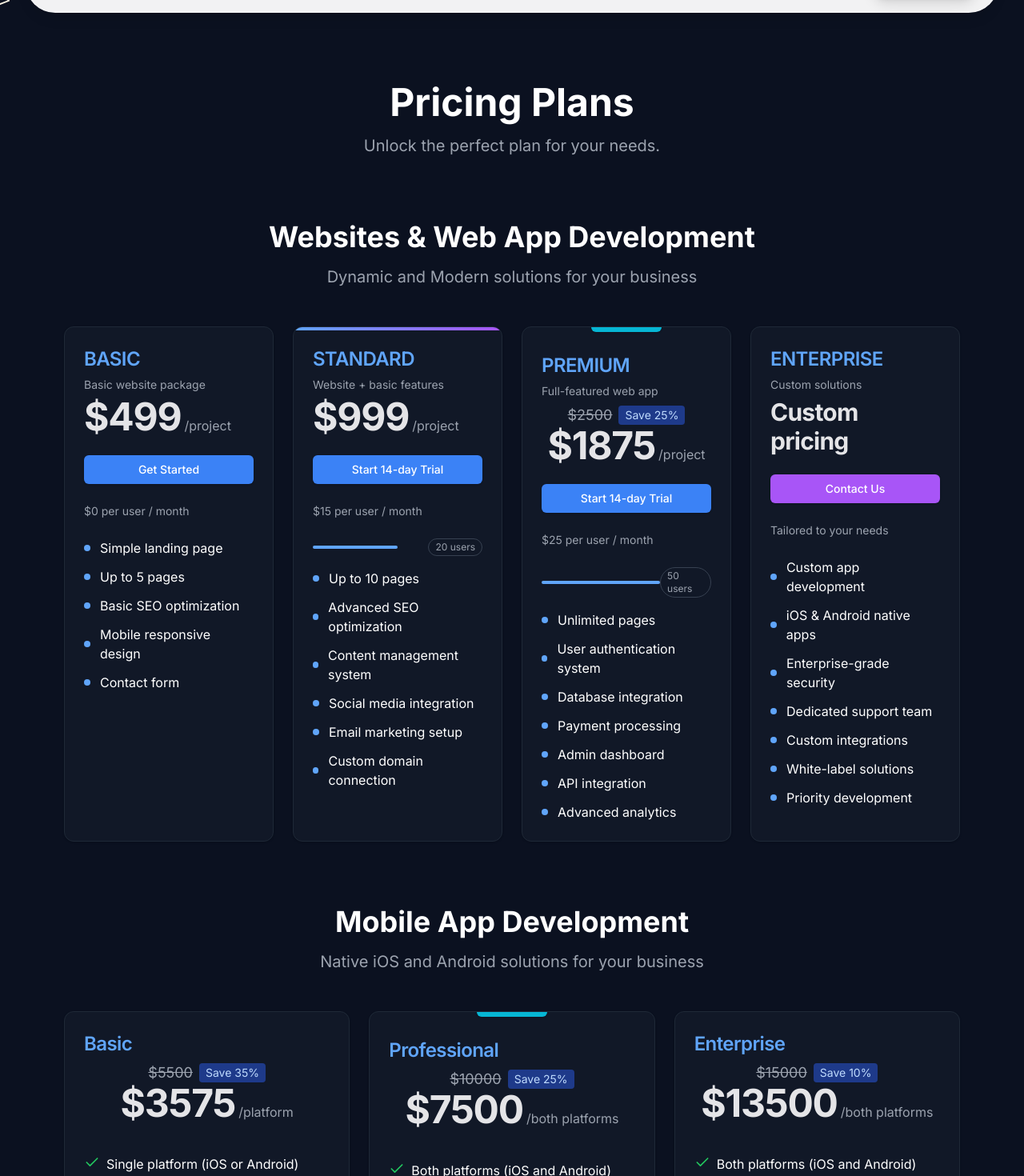
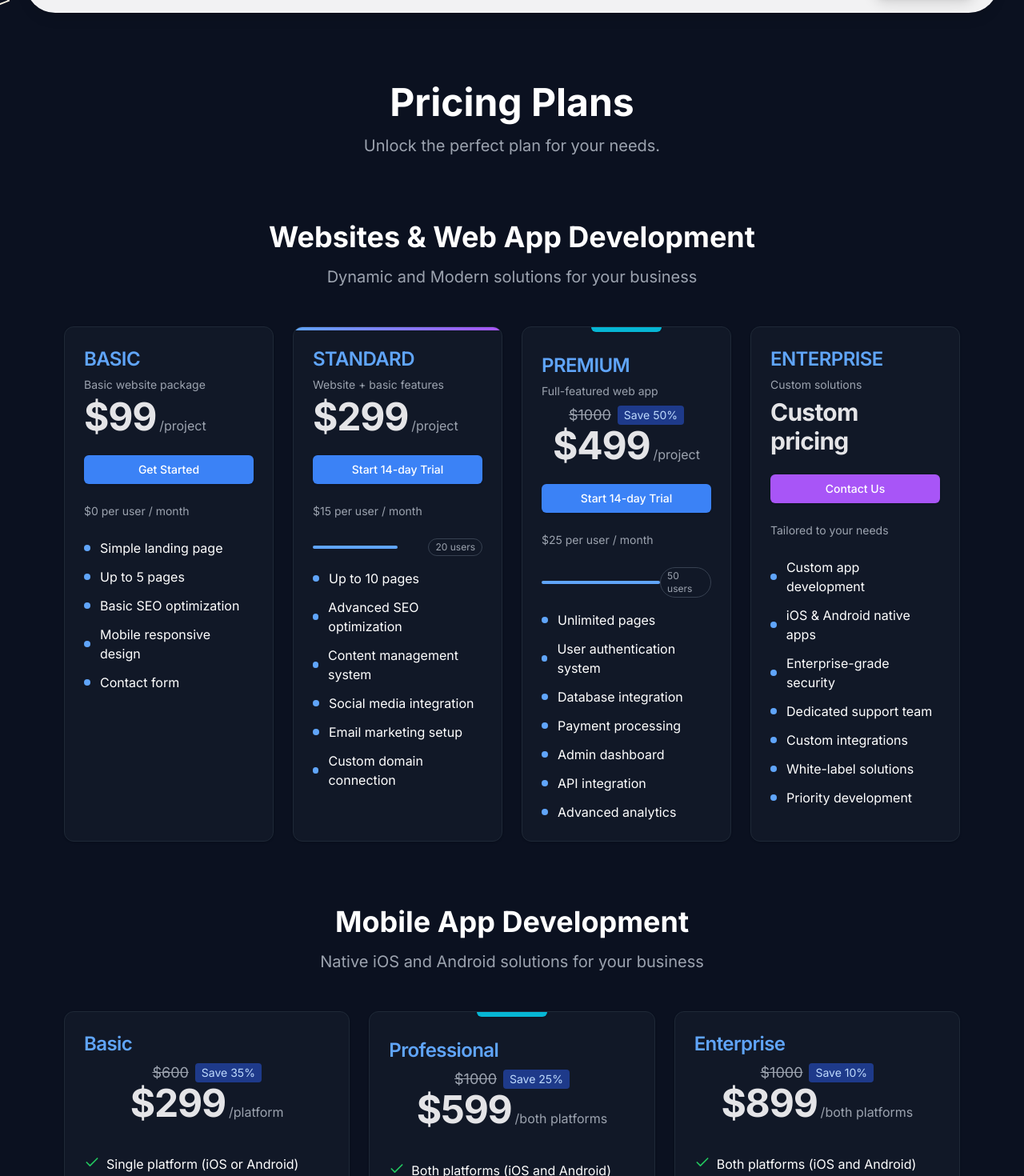
Before and after one commit to nikhilsingh1999/Bytebuster, a React (Vite) app in the folder project/: page /pricing in a window 1280 px wide. Shown: the top 1470 px of the page at 80% size. Built offline with nearby package versions, Linux system fonts and the light colour scheme.

Commit message:
fix bugs

```diff
--- a/project/src/components/Footer.tsx
+++ b/project/src/components/Footer.tsx
@@ -71,9 +71,9 @@ export const Footer = () => {
             <li><a href="/Terms-conditons" className="text-gray-400 hover:text-white transition-colors">Terms and conditions</a></li>
             <li><a href="/Privacy-policy" className="text-gray-400 hover:text-white transition-colors">Privacy policy </a></li>
           </ul>
-          <p className="text-gray-400 text-sm text-center -ml-16">
-    © 2024 ByteBuster. All rights reserved.
-  </p>
+          <p className="text-gray-400 text-sm text-center md:-ml-16 ">
+          © 2024 ByteBuster. All rights reserved.
+          </p>
           <motion.button
             onClick={scrollToTop}
             className="mt-4 md:mt-0 p-2 rounded-full bg-purple-600 hover:bg-purple-700 transition-colors"
--- a/project/src/pages/Pricingpage.tsx
+++ b/project/src/pages/Pricingpage.tsx
@@ -23,7 +23,7 @@ export default function Pricingpage() {
             <CardTitle className="text-blue-400 text-2xl">BASIC</CardTitle>
             <CardDescription className="text-gray-400">Basic website package</CardDescription>
             <div className="mt-4 flex items-baseline">
-              <span className="text-5xl font-extrabold tracking-tight text-zinc-200 ">$499</span>
+              <span className="text-5xl font-extrabold tracking-tight text-zinc-200 ">$99</span>
               <span className="ml-1 text-gray-400">/project</span>
             </div>
           </CardHeader>
@@ -66,7 +66,7 @@ export default function Pricingpage() {
             <CardTitle className="text-blue-400 text-2xl">STANDARD</CardTitle>
             <CardDescription className="text-gray-400">Website + basic features</CardDescription>
             <div className="mt-4 flex items-baseline">
-              <span className="text-5xl font-extrabold tracking-tight  text-zinc-200">$999</span>
+              <span className="text-5xl font-extrabold tracking-tight  text-zinc-200">$299</span>
               <span className="ml-1 text-gray-400">/project</span>
             </div>
           </CardHeader>
@@ -118,11 +118,11 @@ export default function Pricingpage() {
             <CardDescription className="text-gray-400">Full-featured web app</CardDescription>
             <div className="mt-4 flex flex-col">
               <div className="flex items-center justify-center">
-                <span className="text-gray-400 line-through text-lg">$2500</span>
-                <span className="ml-2 text-sm bg-blue-900 text-blue-200 px-2 py-0.5 rounded">Save 25%</span>
+                <span className="text-gray-400 line-through text-lg">$1000</span>
+                <span className="ml-2 text-sm bg-blue-900 text-blue-200 px-2 py-0.5 rounded">Save 50%</span>
               </div>
               <div className="flex items-baseline justify-center">
-                <span className="text-5xl font-extrabold tracking-tight  text-zinc-200">$1875</span>
+                <span className="text-5xl font-extrabold tracking-tight  text-zinc-200">$499</span>
                 <span className="ml-1 text-gray-400">/project</span>
               </div>
             </div>
@@ -230,11 +230,11 @@ export default function Pricingpage() {
             <CardTitle className="text-2xl text-blue-400">Basic</CardTitle>
             <div className="mt-4 flex flex-col">
               <div className="flex items-center justify-center">
-                <span className="text-gray-400 line-through text-lg">$5500</span>
+                <span className="text-gray-400 line-through text-lg">$600</span>
                 <span className="ml-2 text-sm bg-blue-900 text-blue-200 px-2 py-0.5 rounded">Save 35%</span>
               </div>
               <div className="flex items-baseline justify-center">
-                <span className="text-5xl font-extrabold tracking-tight  text-zinc-200">$3575</span>
+                <span className="text-5xl font-extrabold tracking-tight  text-zinc-200">$299</span>
                 <span className="ml-1 text-gray-400">/platform</span>
               </div>
             </div>
@@ -279,11 +279,11 @@ export default function Pricingpage() {
             <CardTitle className="text-2xl text-blue-400">Professional</CardTitle>
             <div className="mt-4 flex flex-col">
               <div className="flex items-center justify-center">
-                <span className="text-gray-400 line-through text-lg ">$10000</span>
+                <span className="text-gray-400 line-through text-lg ">$1000</span>
                 <span className="ml-2 text-sm bg-blue-900 text-blue-200 px-2 py-0.5 rounded">Save 25%</span>
               </div>
               <div className="flex items-baseline justify-center">
-                <span className="text-5xl font-extrabold tracking-tight  text-zinc-200">$7500</span>
+                <span className="text-5xl font-extrabold tracking-tight  text-zinc-200">$599</span>
                 <span className="ml-1 text-gray-400">/both platforms</span>
               </div>
             </div>
@@ -333,11 +333,11 @@ export default function Pricingpage() {
             <CardTitle className="text-2xl text-blue-400">Enterprise</CardTitle>
             <div className="mt-4 flex flex-col">
               <div className="flex items-center justify-center">
-                <span className="text-gray-400 line-through text-lg">$15000</span>
+                <span className="text-gray-400 line-through text-lg">$1000</span>
                 <span className="ml-2 text-sm bg-blue-900 text-blue-200 px-2 py-0.5 rounded">Save 10%</span>
               </div>
               <div className="flex items-baseline justify-center">
-                <span className="text-5xl font-extrabold tracking-tight  text-zinc-200">$13500</span>
+                <span className="text-5xl font-extrabold tracking-tight  text-zinc-200">$899</span>
                 <span className="ml-1 text-gray-400">/both platforms</span>
               </div>
             </div>
--- a/project/src/pages/Privacyandpolicy.tsx
+++ b/project/src/pages/Privacyandpolicy.tsx
@@ -81,7 +81,7 @@ const Termsandconditions = () => {
           {sections.map((section, index) => (
             <section key={index}>
               <h2 className="text-xl font-semibold mb-4 text-white">{section.title}</h2>
-              <p className="text-gray-700 dark:text-gray-300">{section.content}</p>
+              <p className="text-zinc-300 dark:text-gray-300">{section.content}</p>
             </section>
           ))}
         </div>
--- a/project/src/pages/Termsandconditions.tsx
+++ b/project/src/pages/Termsandconditions.tsx
@@ -77,7 +77,7 @@ const Termsandconditions = () => {
           {sections.map((section, index) => (
             <section key={index}>
               <h2 className="text-xl font-semibold mb-4 text-white">{section.title}</h2>
-              <p className="text-gray-700 dark:text-gray-300">{section.content}</p>
+              <p className="text-zinc-200 dark:text-gray-300">{section.content}</p>
             </section>
           ))}
         </div>
```
